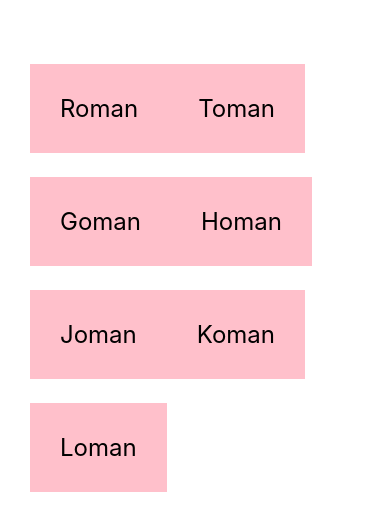
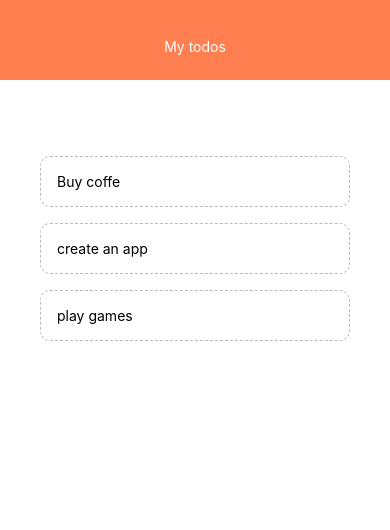
Before and after one commit to kayot88/react-native1, a React Native app: screen / in a window 390 px wide. Shown: the top 530 px of the page. Built offline with nearby package versions, Linux system fonts and the light colour scheme.

Commit message:
todo app start

```diff
--- a/App.js
+++ b/App.js
@@ -1,67 +1,47 @@
 import React, { useState } from "react";
-import {
-  StyleSheet,
-  Text,
-  View,
-  Button,
-  TextInput,
-  FlatList,
-  TouchableOpacity
-} from "react-native";
+import { StyleSheet, Text, View, FlatList } from "react-native";
+import Header from "./components/header";
+import TodoItem from "./components/todoItem";
 
 export default function App() {
-  const [person, setPerson] = useState([
-    { name: "Roman", id: "1" },
-    { name: "Toman", id: "2" },
-    { name: "Goman", id: "3" },
-    { name: "Homan", id: "4" },
-    { name: "Joman", id: "5" },
-    { name: "Koman", id: "6" },
-    { name: "Loman", id: "7" }
+  const [todos, setTodos] = useState([
+    { text: "Buy coffe", id: "1" },
+    { text: "create an app", id: "2" },
+    { text: "play games", id: "3" }
   ]);
-  const pressItem = id => {
-    setPerson(prevState => {
-      return prevState.filter(person => person.id != id);
+  const pressHandler = key => {
+    setTodos(prevTodos => {
+      return prevTodos.filter(todo => todo.id != key);
     });
   };
+
   return (
     <View style={styles.container}>
-      <FlatList
-        numColumns={2}
-        keyExtractor={item => item.id}
-        data={person}
-        renderItem={({ item }) => (
-          <TouchableOpacity onPress={() => pressItem(item.id)}>
-            <Text style={styles.item}>{item.name}</Text>
-          </TouchableOpacity>
-        )}
-      />
-      {/* <ScrollView>
-        {person.map(item => (
-          <View key={item.key}>
-            <Text style={styles.item}>{item.name}</Text>
-          </View>
-        ))}
-      </ScrollView> */}
+      <Header />
+      <View style={styles.content}>
+        <View style={styles.list}>
+          <FlatList
+            data={todos}
+            keyExtractor={item => item.id}
+            renderItem={({ item }) => <TodoItem
+            item={item}
+            pressHandler={pressHandler}/>}
+          />
+        </View>
+      </View>
     </View>
   );
 }
 
 const styles = StyleSheet.create({
-  item: {
-    marginTop: 24,
-    padding: 30,
-    backgroundColor: "pink",
-    fontSize: 24
-  },
   container: {
     flex: 1,
-    backgroundColor: "#fff",
-    paddingTop: 40,
-    paddingHorizontal: 20,
-    // marginHorizontal:10,
-    marginLeft: 10
-    // alignItems: "center",
-    // justifyContent: "center"
+    backgroundColor: "#fff"
+  },
+  content: {
+    padding: 40
+  },
+  list: {
+    marginTop: 20
   }
 });
--- /dev/null
+++ b/components/header.js
@@ -0,0 +1,21 @@
+import React from "react";
+import { StyleSheet, View, Text } from "react-native";
+export default function Header() {
+  return (
+    <View style={styles.header}>
+      <Text style={styles.title}>My todos</Text>
+    </View>
+  );
+}
+
+const styles = StyleSheet.create({
+  header: {
+    height: 80,
+    paddingTop: 38,
+    backgroundColor: "coral"
+  },
+  title: {
+    color: "#fff",
+    textAlign: 'center'
+  }
+});
--- /dev/null
+++ b/components/todoItem.js
@@ -0,0 +1,22 @@
+import React from "react";
+import { StyleSheet, View, Text, TouchableOpacity } from "react-native";
+const TodoItem = ({ item, pressHandler }) => {
+  return (
+    <TouchableOpacity onPress={() => pressHandler(item.id)}>
+      <Text style={styles.item}>{item.text}</Text>
+    </TouchableOpacity>
+  );
+};
+
+const styles = StyleSheet.create({
+  item: {
+    padding: 16,
+    marginTop: 16,
+    borderColor: '#bbb',
+    borderWidth: 1,
+    borderStyle: 'dashed',
+    borderRadius: 10
+  }
+});
+
+export default TodoItem;
```
